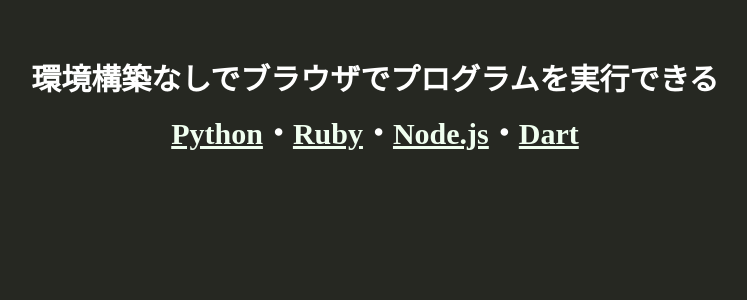
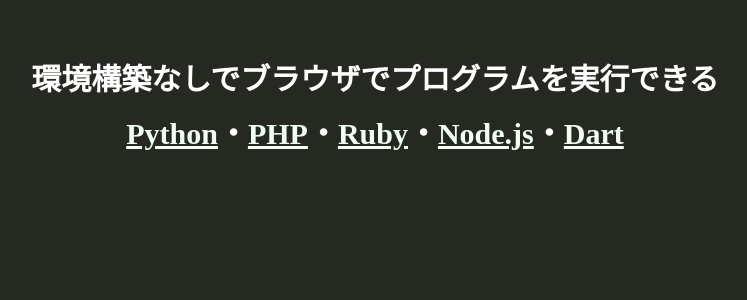
Before and after one commit to ymktmk/OnlineCode-Front, a Vue app: page / in a window 1280 px wide. Shown: the top 300 px of the page, without its empty margins (265-1012 px from the left). Built offline with nearby package versions, Linux system fonts and the light colour scheme.

Commit message:
[fix] README.md

```diff
--- a/src/components/TopPage.vue
+++ b/src/components/TopPage.vue
@@ -4,7 +4,7 @@
             <h2>環境構築なしでブラウザでプログラムを実行できる</h2>
             <h2 class="language">
                 <span><a href="/python">Python</a>・</span>
-                <!-- <span><a href="/php">PHP</a>・</span> -->
+                <span><a href="/php">PHP</a>・</span>
                 <span><a href="/ruby">Ruby</a>・</span>
                 <span><a href="/node">Node.js</a>・</span>
                 <span><a href="/dart">Dart</a></span>
```
Also changed, not shown: 1 other file (tests, documents, lock files or other folders).
